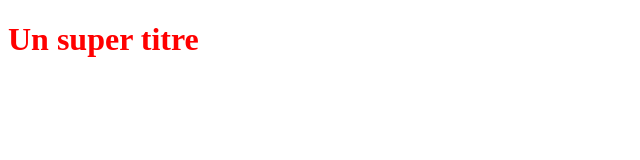
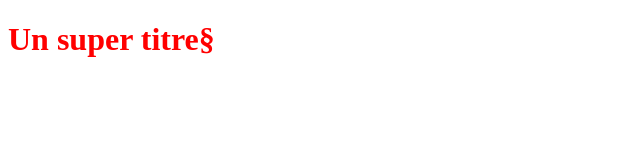
Before and after one commit to sofiben/project2return1, a plain HTML site: page index.html in a window 1280 px wide. Shown: the full height of the page, 0-640 px from the left. Drawn offline with Linux system fonts and the light colour scheme.

Commit message:
changer le titre h1

```diff
--- a/index.html
+++ b/index.html
@@ -5,6 +5,6 @@
    <link rel="stylesheet" type="text/css" href="styles.css">
 </head>
 <body>
-   <h1>Un super titre</h1>
+   <h1>Un super titre§</h1>
 </body>
 </html>
```
